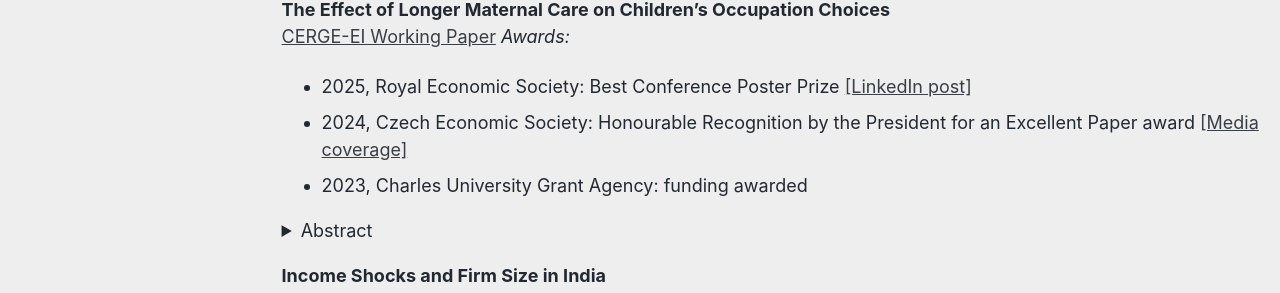
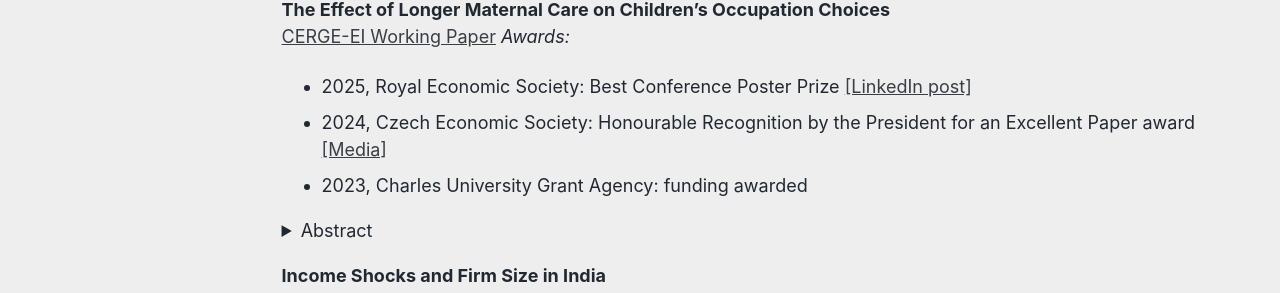
Before and after one commit to sofianasinani/sofianasinani.github.io, a Jekyll site: the page built from _publications/publications.md, in a window 1280 px wide and 1203 px high. Shown: the part 380-673 px from the top of the window. Built offline with Jekyll 4.4.1, drawn with Linux system fonts in a browser that asks for light colours; a script bundle is joined from its source files by our own code; library files that are not in the unit come from our copies.

Commit message:
Fix links in publications.md
Updated the link to the CERGE-EI Working Paper and modified the media coverage link for the Czech Economic Society award.

```diff
--- a/_publications/publications.md
+++ b/_publications/publications.md
@@ -20,10 +20,10 @@ author_profile: true
 
 **The Effect of Longer Maternal Care on Children's Occupation Choices**
 <br>
-[CERGE-EI Working Paper](/files/maternal_care.pdf)
+[CERGE-EI Working Paper](http://cerge-ei.cz/pdf/wp/Wp812.pdf)
 *Awards:*
 - 2025, Royal Economic Society: Best Conference Poster Prize [[LinkedIn post]](https://www.linkedin.com/feed/update/urn:li:activity:7345762936562368512/)
-- 2024, Czech Economic Society: Honourable Recognition by the President for an Excellent Paper award [[Media coverage]](https://roklen24.cz/ceska-spolecnost-ekonomicka-udelila-ceny-mlady-ekonom-roku-2024/)
+- 2024, Czech Economic Society: Honourable Recognition by the President for an Excellent Paper award [[Media]](https://roklen24.cz/ceska-spolecnost-ekonomicka-udelila-ceny-mlady-ekonom-roku-2024/)
 - 2023, Charles University Grant Agency: funding awarded
 
 <details>
```
